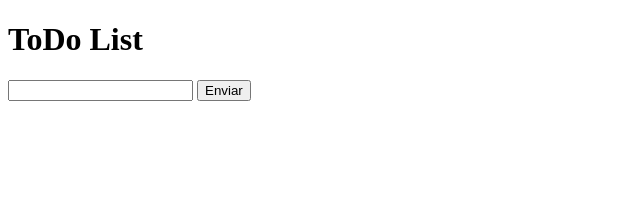
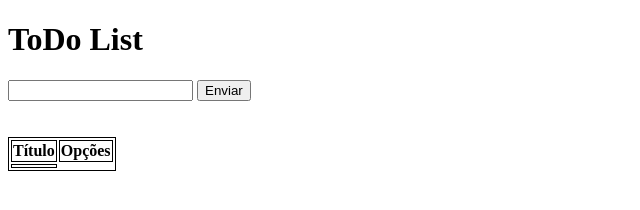
Before and after one commit to AnaPaula-Morais/ToDo-List-JavaScript-, a plain HTML site: page index.html in a window 1280 px wide. Both pictures are taken after a click on the button "Enviar". Shown: the whole page, without its empty margins (0-640 px from the left). Drawn offline with Linux system fonts and the light colour scheme.

Commit message:
Criado funcao para receber as tarefas, configurado o botao enter para enviar a tarefa

```diff
--- a/index.html
+++ b/index.html
@@ -5,15 +5,32 @@
     <meta http-equiv="X-UA-Compatible" content="IE=edge">
     <meta name="viewport" content="width=device-width, initial-scale=1.0">
     <title>ToDo List</title>
+    <style>
+        table, th, td,tbody {
+            border:1px solid black;
+        }
+    </style>
+
 </head>
 <body>
     <h1>ToDo List</h1>
     <input id="incluirTarefa" name="incluirTarefa" type="text">
     <button id="enviar" value="enviar" type="button" onclick="enviar()">Enviar</button>
-
+    <br><br><br>
     <!--essa div serve para add as tarefas-->
     <div id="tarefas">
+        <table>
+            <thead>
+                <tr>
+                    <th>Título</th>
+                    <th>Opções</th>
+                </tr>
+            </thead>
+    <!--O marcador <TBODY></TBODY> "Table Body Element" é o espaço onde são colocadas as linhas dos detalhes, de dados, em uma tabela HTML, é indicação para o navegador que essas linhas aparecerão depois das células contidas na tag <THEAD></THEAD>-->
+            <tbody id="tbody">
 
+            </tbody>
+        </table>
     </div>
 
 
--- a/script.js
+++ b/script.js
@@ -4,12 +4,14 @@ function enviar() {
   var textoDigitado = input.value;
 
   //cria elemento com texto digitado
-  var h2 = document.createElement("h2");
-  h2.innerText = textoDigitado;
+  var td = document.createElement("td");
+  td.innerText = textoDigitado;
+  var tr = document.createElement("tr");
+  tr.appendChild(td);
 
-  //adiciona o texto digitado na div
-  var div = document.getElementById("tarefas");
-  div.appendChild(h2);
+  //adiciona o texto digitado na tabela
+  var  tbody = document.getElementById("tbody");
+  tbody.appendChild(tr);
 
   //limpar input
   input.value = "";
```
